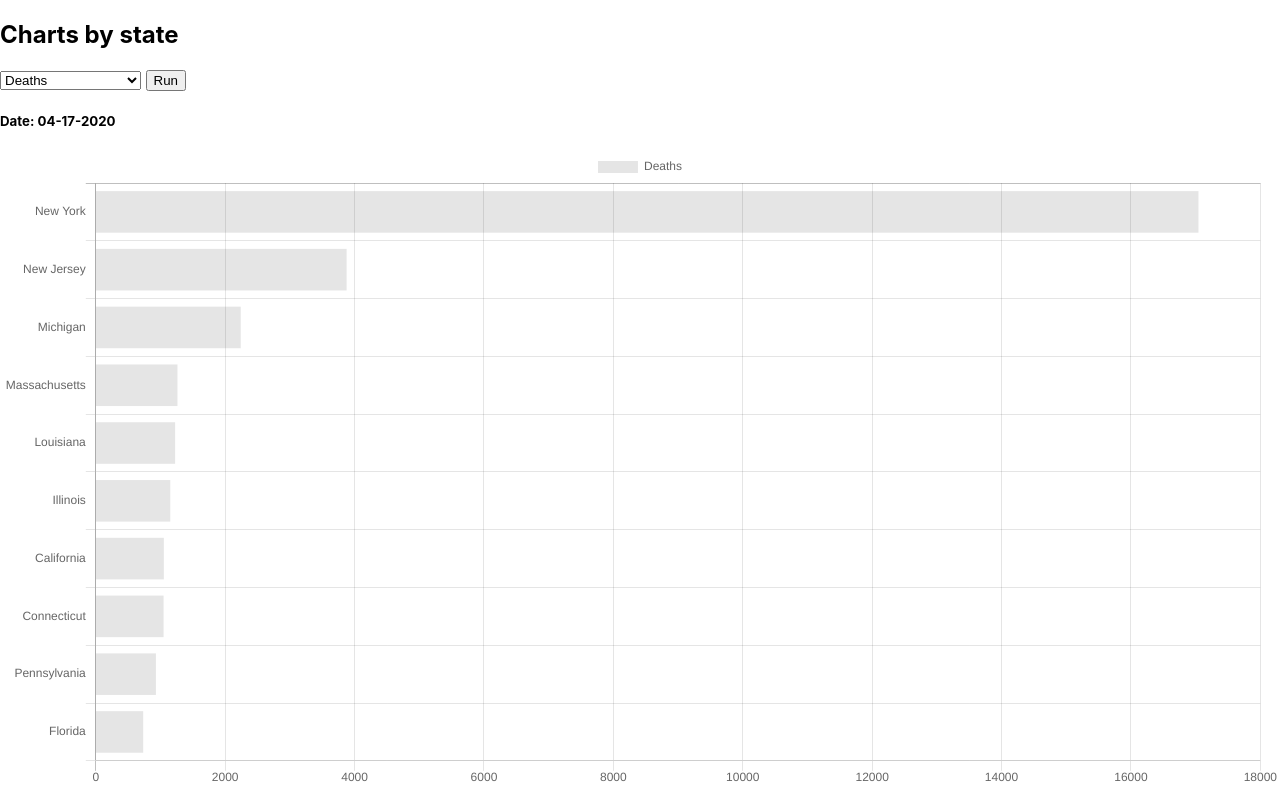
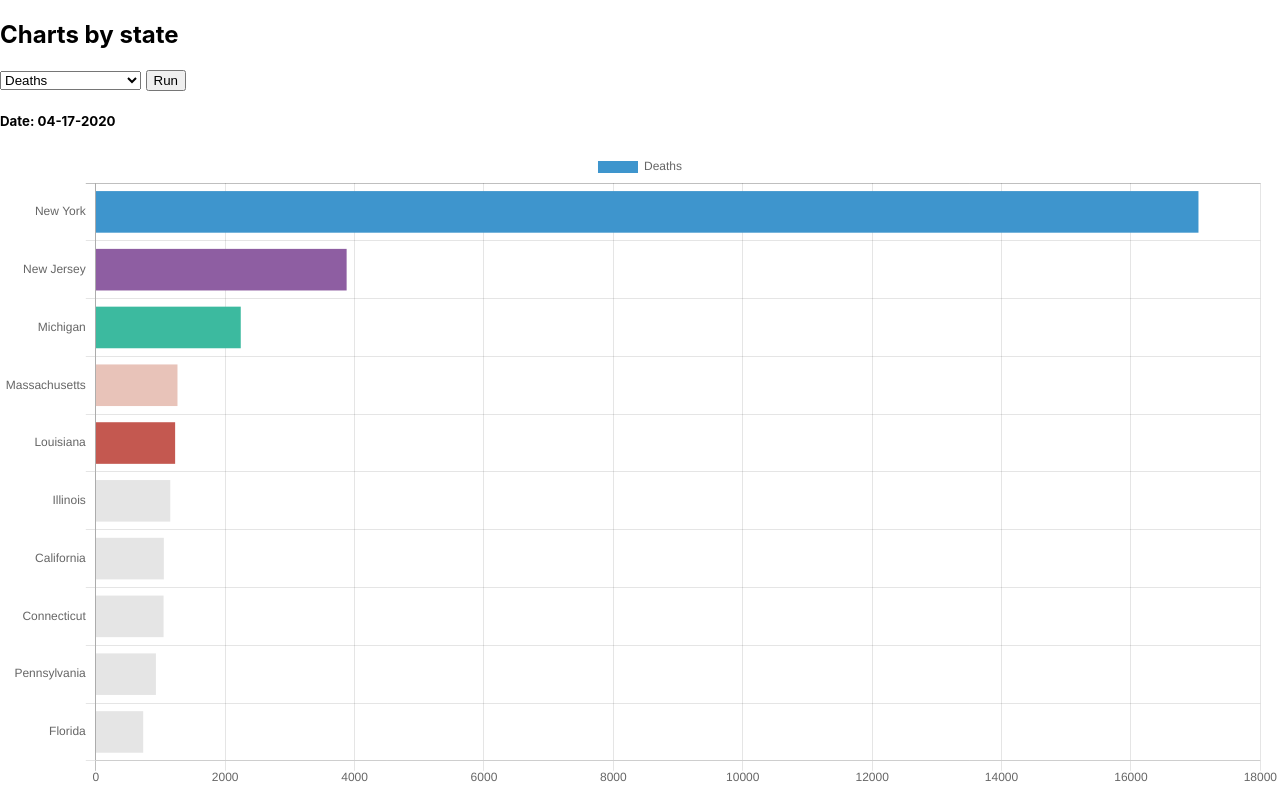
Before and after one commit to splybon/covid-visualizer, a React (Create React App) app: page / in a window 1280 px wide. Both pictures are taken after a click on the button "Run". Built offline with nearby package versions, Linux system fonts and the light colour scheme.

Commit message:
feat: Adding data labels to the bar charts

```diff
--- a/package.json
+++ b/package.json
@@ -7,6 +7,7 @@
     "@testing-library/react": "^9.3.2",
     "@testing-library/user-event": "^7.1.2",
     "chart.js": "^2.9.3",
+    "chartjs-plugin-datalabels": "^0.7.0",
     "moment": "^2.27.0",
     "papaparse": "^5.2.0",
     "react": "^16.13.1",
--- a/src/Chart.js
+++ b/src/Chart.js
@@ -1,6 +1,7 @@
 import React, { useState, useRef } from "react";
 import useRawData from "./hooks/useRawData";
 import { HorizontalBar } from "react-chartjs-2";
+import "chartjs-plugin-datalabels";
 import {
   initialDayStr,
   finalDayStr,
@@ -9,7 +10,9 @@ import {
 } from "./constants";
 import moment from "moment";
 
-const dataSetDefault = {};
+const dataSetDefault = {
+  backgroundColor: ["#3e95cd", "#8e5ea2", "#3cba9f", "#e8c3b9", "#c45850"],
+};
 
 const sortByCount = (a, b) => {
   if (Number(a.count) > Number(b.count)) return -1;
@@ -26,12 +29,13 @@ const genData = (rawData, date, column) => {
   const sortedData = dataForDate(rawData[date].slice(1), columnIndex)
     .sort(sortByCount)
     .slice(0, 10);
+  const label = columnOptions.find((opt) => opt.value === column).label;
   return {
     labels: sortedData.map(({ state }) => state),
     datasets: [
       {
         ...dataSetDefault,
-        label: column,
+        label,
         data: sortedData.map(({ count }) => count),
       },
     ],
@@ -80,7 +84,19 @@ const Chart = () => {
         Run
       </button>
       <h5>Date: {currentDate.current}</h5>
-      {data && <HorizontalBar data={data} />}
+      {data && (
+        <HorizontalBar
+          data={data}
+          options={{
+            plugins: {
+              datalabels: {
+                display: true,
+                color: "black",
+              },
+            },
+          }}
+        />
+      )}
     </div>
   );
 };
```
Also changed, not shown: 1 other file (tests, documents, lock files or other folders).
